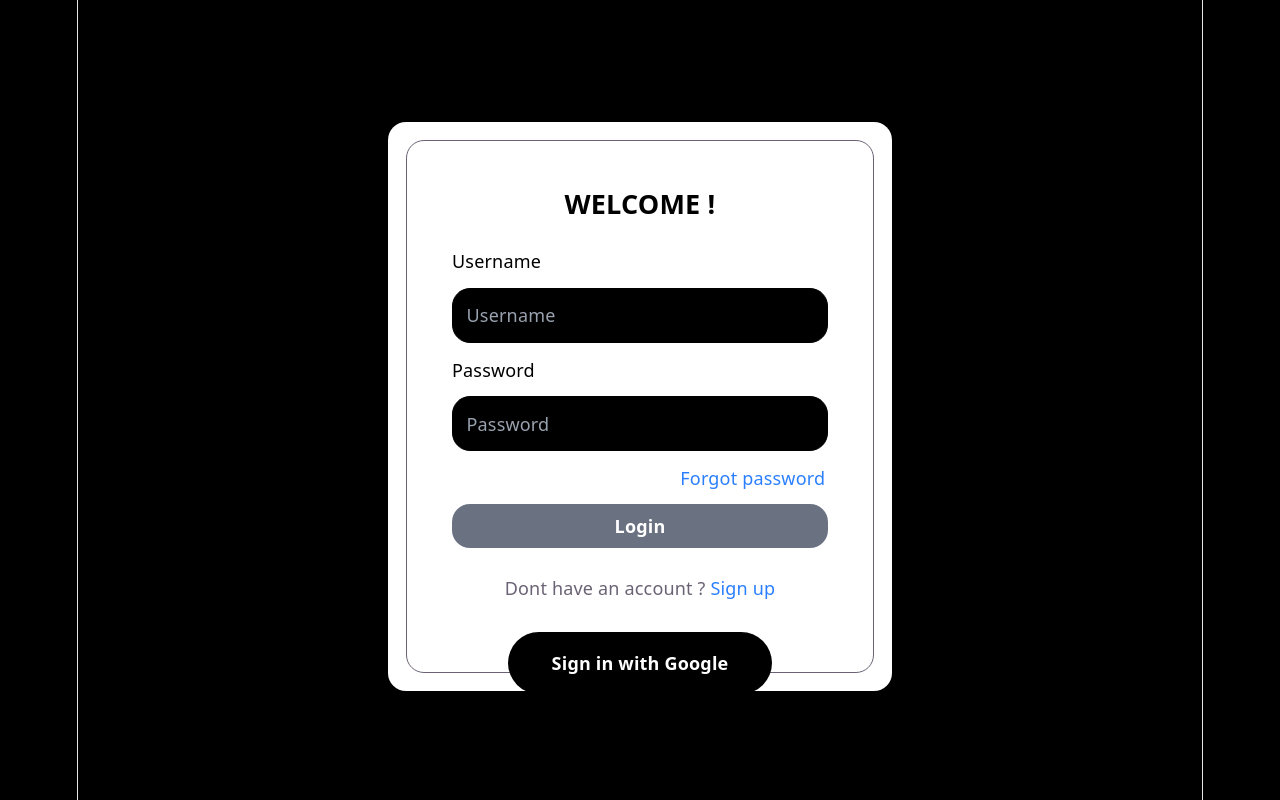
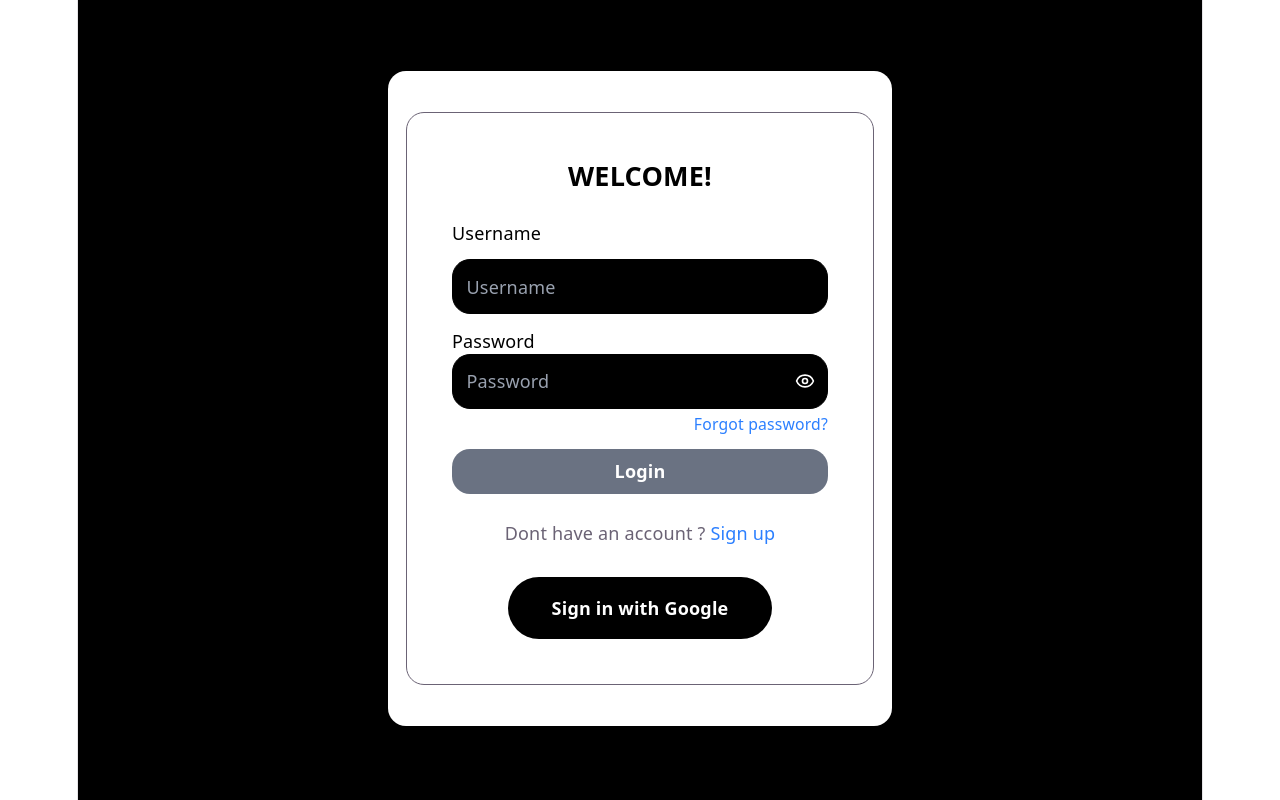
Before and after one commit to yugrajjoshi/thoughtflow, a React (Vite) app in the folder thoughtflow-frontend/: page / in a window 1280 px wide. Built offline with nearby package versions, Linux system fonts and the light colour scheme.

Commit message:
login logic

```diff
--- a/thoughtflow-frontend/package.json
+++ b/thoughtflow-frontend/package.json
@@ -10,6 +10,7 @@
     "preview": "vite preview"
   },
   "dependencies": {
+    "lucide-react": "^0.577.0",
     "react": "^19.2.4",
     "react-dom": "^19.2.4",
     "react-router-dom": "^7.13.1"
--- a/thoughtflow-frontend/src/pages/Authpage.jsx
+++ b/thoughtflow-frontend/src/pages/Authpage.jsx
@@ -1,51 +1,100 @@
-import React from 'react';
+import  React , { useState } from 'react';
+import { Eye, EyeOff } from "lucide-react";
 
 function AuthPage() {
 
     function handleSubmit(event) {
         event.preventDefault();
         // Handle form submission logic here
+       fetch("http://127.0.0.1:8000/api/login/", {
+        method: "POST",
+        headers: {
+            "Content-Type": "application/json"
+        },
+        body: JSON.stringify({
+            username: username,
+            password: password })
+    })
+    .then(response => response.json())
+
+    .then(data => {
+        if(data.token) {
+            // Store the token in local storage or state management
+            localStorage.setItem("token", data.token);
+            // Redirect to the dashboard or home page
+            window.location.href = "/home";
+        }
+    })
+
     }
 
-  return( <>
-  <body className="flex items-center justify-center min-h-screen bg-black">
+    const [showPassword,setShowPassword] = useState(false);
+    const [username, setUsername] = useState("");
+    const [password, setPassword] = useState("");
 
-    <div className=" flex items-center justify-around bg-black rounded-lg p-8 w-full h-screen">
+  return (
+  <div className="flex items-center justify-center h-screen bg-black">
+
+    <div className=" flex items-center justify-around bg-black rounded-lg -mt-10 w-full h-screen">
         <div className="bg-black rounded-lg justify-center items-center shadow-lg pt-3 w-full max-w-md h-[80%]">
 
-          <div className= "bg-white flex flex-col items-center justify-center rounded-2xl p-4 w-full h-full" >
-             <div className=" border w-full h-full rounded-2xl p-10 m-5" >
-                 <h3 className= "text-2xl font-bold text-black text-shadow-black  " >WELCOME !</h3>
-                  <br></br>
-                  <form className="flex flex-col gap-3 onSubmit={handleSubmit}">
+          <div className= "bg-white flex flex-col items-center justify-center rounded-2xl p-4 w-full " >
+             <div className=" border w-full  rounded-2xl p-10 m-5" >
+                 <h3 className= "text-2xl font-bold text-black text-shadow-black " >WELCOME!</h3>
+                  <br />
+                  <form className="flex flex-col gap-3" onSubmit={handleSubmit}>
                     <label htmlFor="username" className="text-black text-left ">Username</label>
-                    <input id="username" placeholder="Username" className="w-full rounded-2xl p-3 bg-black text-white placeholder:text-gray-400 border border-black focus:outline-none focus:ring-2 focus:ring-black">
-                    </input>
-                    <label htmlFor="password" className="text-black text-left">Password</label>
-                    <input id="password" placeholder="Password" type="password" className=" rounded-2xl p-3 w-full bg-black text-white placeholder:text-gray-400 border border-black focus:outline-none focus:ring-2 focus:ring-black">
-                    </input><div className="flex justify-end">
-                    <a href="#" className="text-blue-500 hover:underline rounded-4xl w-[40%] ">Forgot password</a>
-                     </div>
-                    <button type="submit" className="bg-gray-500 hover:bg-gray-700 text-white font-bold py-2 px-4 rounded-2xl">
+                    <input
+                      id="username"
+                      type="text"
+                      placeholder="Username"
+                      className="w-full rounded-2xl p-3 bg-black text-white placeholder:text-gray-400 border border-black focus:outline-none focus:ring-2 focus:ring-black"
+                      value={username}
+                      onChange={(e) => setUsername(e.target.value)}
+                    />
+                    <div className="flex flex-col">
+  <label htmlFor="password" className="text-black text-left">Password</label>
+
+  <div className="relative">
+    <input
+      id="password"
+      type={showPassword ? "text" : "password"}
+      placeholder="Password"
+      className="rounded-2xl p-3 w-full bg-black text-white placeholder:text-gray-400 border border-black focus:outline-none focus:ring-2 focus:ring-black pr-10"
+      value={password}
+      onChange={(e) => setPassword(e.target.value)}
+    />
+
+    {/* Eye Button */}
+    <button
+      type="button"
+      onClick={() => setShowPassword(!showPassword)}
+      className="absolute right-3 top-1/2 transform -translate-y-1/2 text-white"
+    >
+      {showPassword ? <EyeOff size={20} /> : <Eye size={20} />}
+    </button>
+  </div>
+
+  {/* Forgot Password */}
+  <a href="#" className="text-blue-500 hover:underline text-sm self-end mt-1">
+    Forgot password?
+  </a>
+</div>
+                    <button type="submit" className="bg-gray-500 hover:bg-gray-700 transition duration-200 text-white font-bold py-2 px-4 rounded-2xl">
                         Login
                     </button>
                   </form>
-                  <br></br>
+                  <br />
                   Dont have an account ? <a href="#" className="text-blue-500 hover:underline">Sign up</a>
-                  <button className="bg-black hover:bg-gray-700 rounded-4xl w-[70%] mt-7  text-white font-bold  p-4 ">
+                  <button className="bg-black hover:bg-gray-800 transition duration-200 rounded-4xl w-[70%] mt-7  text-white font-bold  p-4 ">
                         Sign in with Google
                     </button>
                    </div>
                </div>
         </div>
     </div>
-</body>
+  </div>
 
-
-
-
-
-  </>
-  )
+      );
 }
 export default AuthPage;
--- a/thoughtflow-frontend/src/pages/Home.jsx
+++ b/thoughtflow-frontend/src/pages/Home.jsx
@@ -1,40 +1,17 @@
+import React, { useState } from 'react';
+
+
+
 function Home() {
+
+  const token = localStorage.getItem("token");
+  if(!token){
+    window.location.href = "/";
+  };
   return (
     <main className="min-h-screen bg-linear-to-br from-slate-50 via-white to-cyan-50 p-6 md:p-10">
-      <section className="mx-auto max-w-3xl rounded-3xl border border-slate-200 bg-white/80 p-6 shadow-xl backdrop-blur md:p-10">
-        <p className="mb-3 inline-flex rounded-full bg-cyan-100 px-3 py-1 text-xs font-semibold uppercase tracking-wide text-cyan-800">
-          Tailwind is working
-        </p>
-
-        <h1 className="text-3xl font-bold tracking-tight text-slate-900 md:text-5xl">
-          Welcome to ThoughtFlow
-        </h1>
-
-        <p className="mt-4 max-w-2xl text-base leading-relaxed text-slate-600 md:text-lg">
-          This sample screen is styled entirely with Tailwind utility classes. You can now
-          compose your auth and feed screens with the same approach.
-        </p>
-
-        <div className="mt-8 grid gap-4 sm:grid-cols-2">
-          <div className="rounded-2xl border border-slate-200 bg-slate-50 p-4">
-            <p className="text-sm font-semibold text-slate-800">Utility classes</p>
-            <p className="mt-1 text-sm text-slate-600">Spacing, colors, typography and layout</p>
-          </div>
-          <div className="rounded-2xl border border-slate-200 bg-slate-50 p-4">
-            <p className="text-sm font-semibold text-slate-800">Responsive ready</p>
-            <p className="mt-1 text-sm text-slate-600">Try resizing the window to see breakpoints</p>
-          </div>
-        </div>
-
-        <div className="mt-8 flex flex-wrap gap-3">
-          <button className="rounded-xl bg-slate-900 px-5 py-3 text-sm font-semibold text-white transition hover:bg-slate-700">
-            Primary Action
-          </button>
-          <button className="rounded-xl border border-slate-300 bg-white px-5 py-3 text-sm font-semibold text-slate-700 transition hover:bg-slate-100">
-            Secondary Action
-          </button>
-        </div>
-      </section>
+     <div> hello home screen </div>
+      login successfull
     </main>
   );
 }
```
Also changed, not shown: 2 other files (tests, documents, lock files or other folders).
